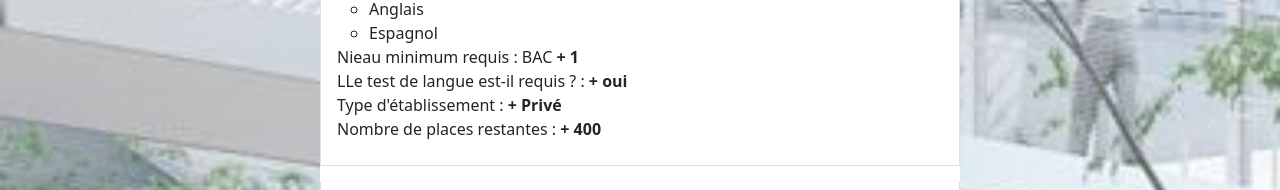
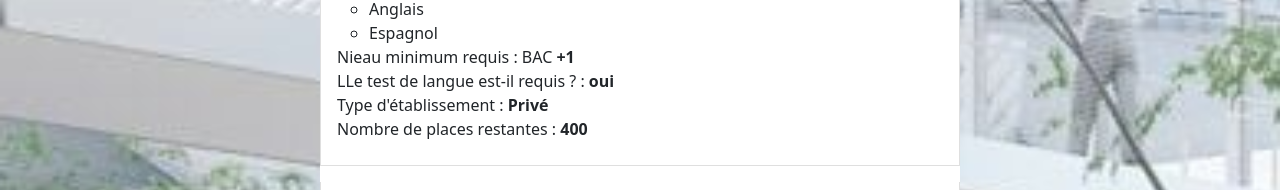
Before and after one commit to sosso21/odin-client, a Next.js app: page / in a window 1280 px wide. Shown: the part 587-777 px from the top of the page. Built offline with nearby package versions, Linux system fonts and the light colour scheme.

Commit message:
helloooooo

```diff
--- a/components/search.jsx
+++ b/components/search.jsx
@@ -97,19 +97,19 @@ const Search = ({classTheme="text-dark bg-light"}) => {
       </span>
 
      <span className="d-block">
-       Nieau minimum requis :  BAC <strong>+ {i.level}</strong>
+       Nieau minimum requis :  BAC <strong>+{i.level}</strong>
      </span>
 
      <span className="d-block">
-      LLe test de langue est-il requis ? : <strong>+ {i.tcf ? "oui" : "non"}</strong>
+      LLe test de langue est-il requis ? : <strong> {i.tcf ? "oui" : "non"}</strong>
      </span>
 
      <span className="d-block">
-      Type  d'établissement : <strong>+ {i.publicSchool ? "Public" : "Privé"}</strong>
+      Type  d'établissement : <strong> {i.publicSchool ? "Public" : "Privé"}</strong>
      </span>
 
      <span className="d-block">
-      Nombre de places restantes : <strong>+ {i.place}</strong>
+      Nombre de places restantes : <strong>  {i.place}</strong>
      </span>
      </li>
       ) }
--- a/pages/admin.js
+++ b/pages/admin.js
@@ -200,7 +200,7 @@ publicSchool:true,status:"add"})} className="btn btn-lg btn-hermes mx-auto">Ajou
      </span>
 
      <span className="d-block">
-      LLe test de langue est-il requis ? : <strong>+ {i.tcf ? "oui" : "non"}</strong>
+      LLe test de langue est-il requis ? : <strong> {i.tcf ? "oui" : "non"}</strong>
      </span>
 
      <span className="d-block">
@@ -208,7 +208,7 @@ publicSchool:true,status:"add"})} className="btn btn-lg btn-hermes mx-auto">Ajou
      </span>
 
      <span className="d-block">
-      Nombre de places restantes : <strong>+ {i.place}</strong>
+      Nombre de places restantes : <strong>{i.place}</strong>
      </span>
      <div className="input-group">
 <button   onClick={()=>{setToChange({...i,status:"modify"});sliderRef.current.scrollIntoView({ behavior: 'smooth' })} } className="btn btn-lg btn-success mx-auto">Modifier</button>
```
